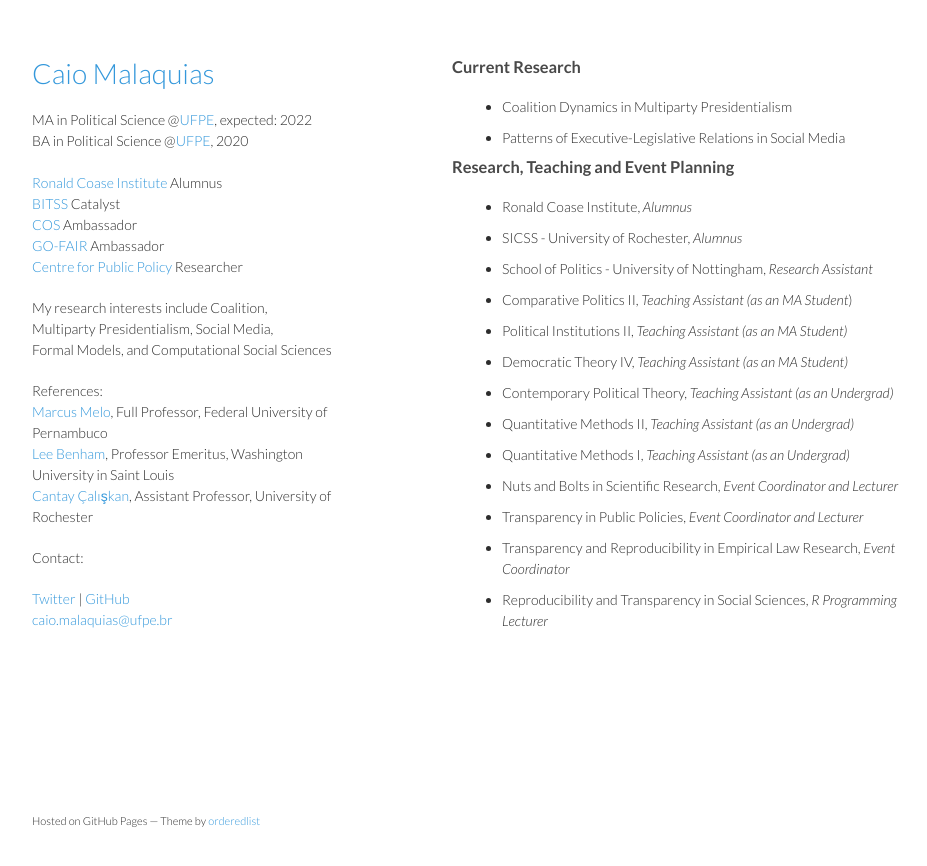
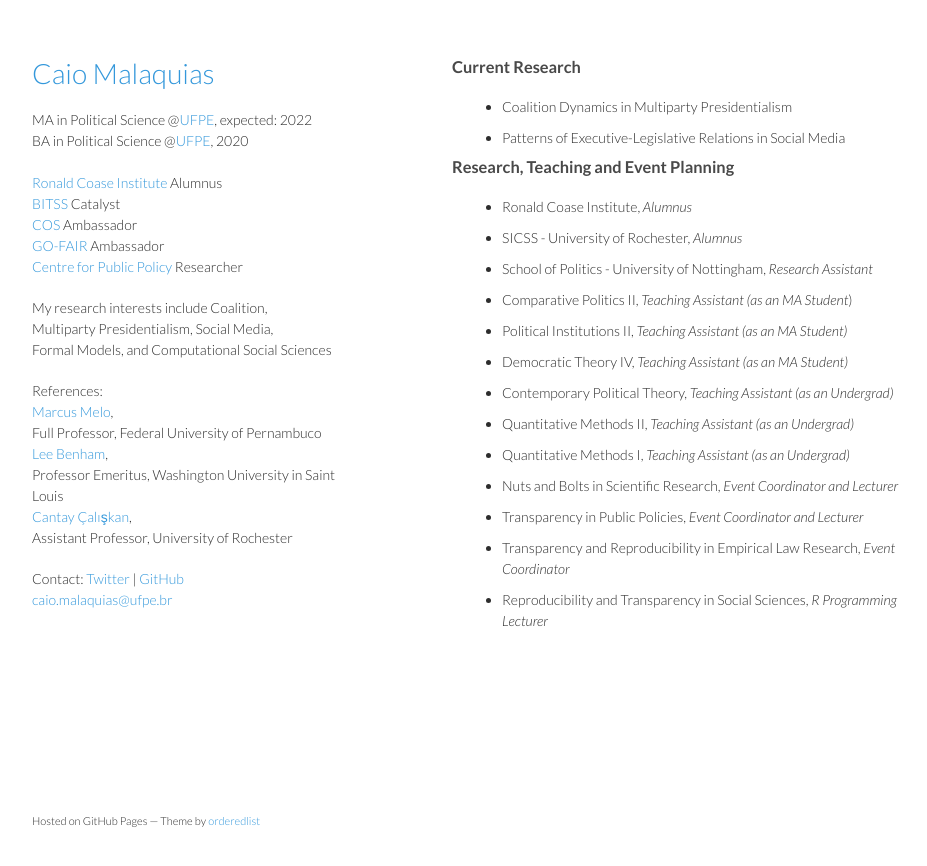
Before and after one commit to CaioMalaquias/caiomalaquias.github.io, a Jekyll site: the page built from README.md, in a window 1280 px wide. Shown: the top 866 px of the page, without its empty margins (148-1075 px from the left). Built offline with Jekyll 4.4.1, drawn with Linux system fonts in a browser that asks for light colours; our own code applies the rules of GitHub Pages for plain Markdown files; a script that is not in the unit is left out.

Commit message:
references

```diff
--- a/_layouts/default.html
+++ b/_layouts/default.html
@@ -36,12 +36,12 @@
 
           <p>
             References: <br/>
-            <a href="https://scholar.google.com.br/citations?user=hyNbwn8AAAAJ&hl=pt-BR" target="_blank">Marcus Melo</a>, Full Professor, Federal University of Pernambuco <br/>
-            <a href="https://economics.wustl.edu/people/lee-benham" target="_blank">Lee Benham</a>, Professor Emeritus, Washington University in Saint Louis <br/>
-            <a href="https://http://cantaycaliskan.com/" target="_blank">Cantay Çalışkan</a>, Assistant Professor, University of Rochester <br/>
+            <a href="https://scholar.google.com.br/citations?user=hyNbwn8AAAAJ&hl=pt-BR" target="_blank">Marcus Melo</a>,<br/>Full Professor, Federal University of Pernambuco <br/>
+            <a href="https://economics.wustl.edu/people/lee-benham" target="_blank">Lee Benham</a>,<br/>Professor Emeritus, Washington University in Saint Louis <br/>
+            <a href="https://http://cantaycaliskan.com/" target="_blank">Cantay Çalışkan</a>,<br/>Assistant Professor, University of Rochester <br/>
           </p>
 
-          <p>Contact:</p>
+          <p>Contact:
             <a href="https://twitter.com/politicaio" target="_blank">Twitter</a> |
             <a href="{{ site.github.owner_url }}" target="_blank">GitHub</a><br/>
             <a href="mailto:caio.malaquias@ufpe.br" target="_blank">caio.malaquias@ufpe.br</a></p>
```
